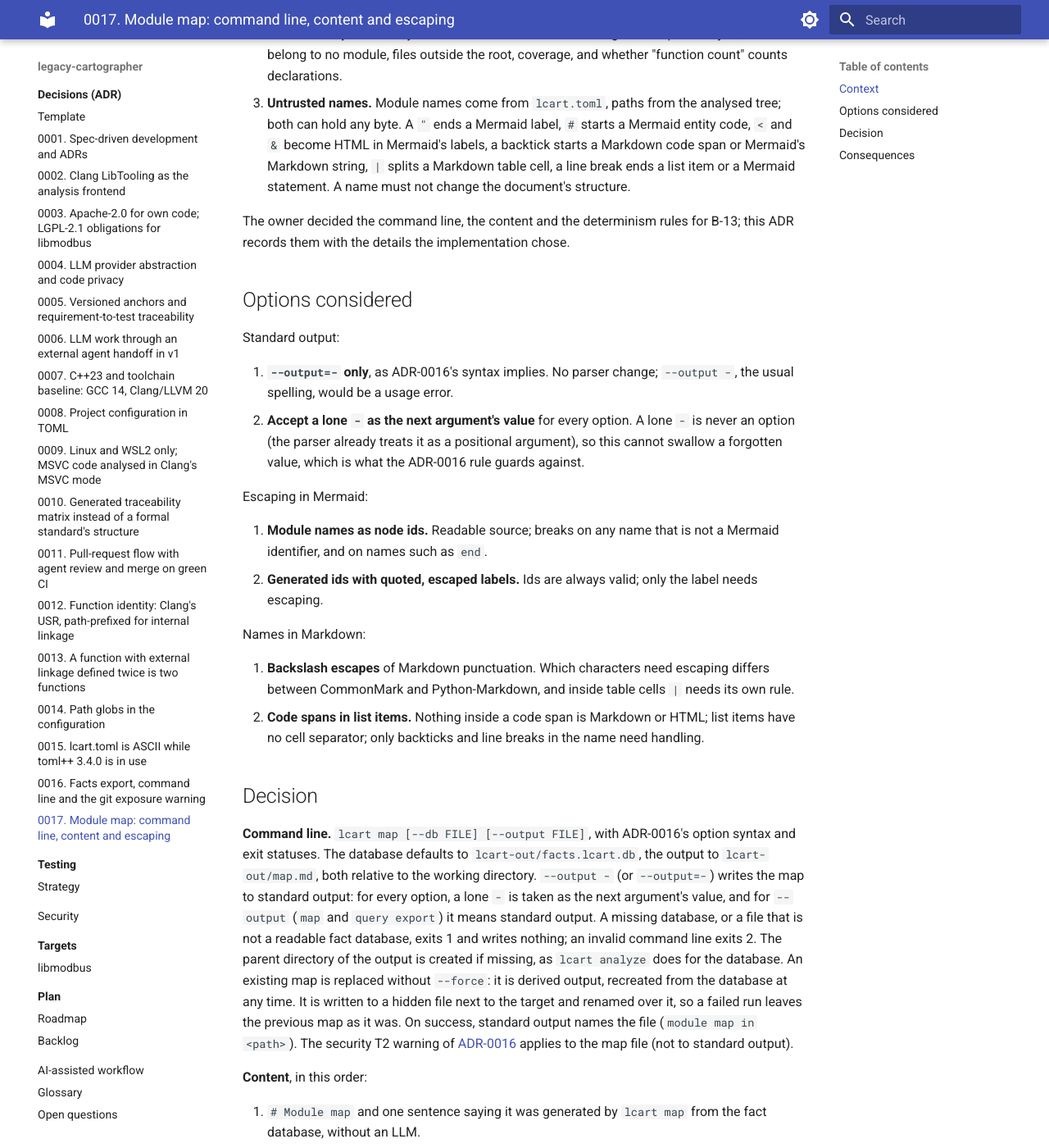
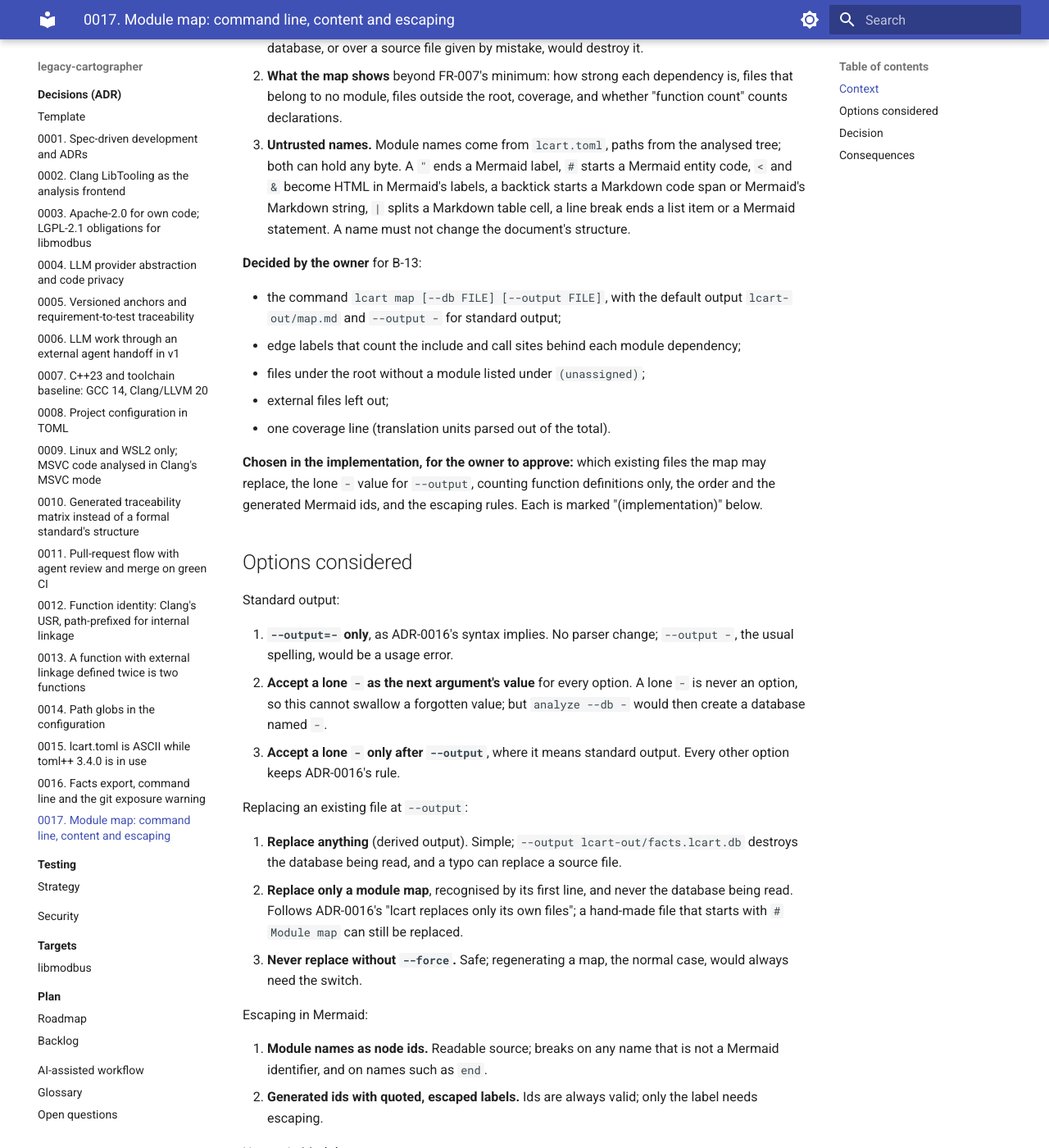
Before and after one commit to Tomek52/legacy-cartographer, an MkDocs documentation site: the page built from docs/adr/0017-module-map-format-and-command-line.md, in a window 1280 px wide and 1400 px high, scrolled down 639 px. Shown: the whole window at 82% size. Built offline with MkDocs 1.6.1 and Material for MkDocs 9.7.7, drawn with Linux system fonts in a browser that asks for light colours; some of the changed text lies outside the part shown.

Commit message:
docs(adr): record ADR-0017 as an amendment of ADR-0016's option syntax
ADR-0016's status and index row now say its option syntax is amended by
ADR-0017 (a lone `-` value for `--output`); its decision text is
unchanged. ADR-0017 separates the owner's decisions from the
implementation's choices for the owner to approve, and records the
replacement rule (only an earlier map, never the database being read)
and the lone `-` limited to `--output`.

Backlog: B-13

Co-Authored-By: Claude Opus 5.5 <noreply@anthropic.com>
Claude-Session: https://claude.ai/code/session_01Sn6UD6WxmmXBAgKToBQUdD

```diff
--- a/docs/adr/0017-module-map-format-and-command-line.md
+++ b/docs/adr/0017-module-map-format-and-command-line.md
@@ -6,9 +6,9 @@
   [NFR-004](../specs/requirements.md#nfr004-deterministic-output-v1),
   [B-13](../plan/backlog.md#b13-module-map-v1),
   [security T2](../security.md)
-- **Supersedes / superseded by:** — (extends the option syntax of
-  [ADR-0016](0016-facts-export-and-command-line.md#adr0016-command-line-v1)
-  with a lone `-` value, below)
+- **Supersedes / superseded by:** — (amends the option syntax of
+  [ADR-0016](0016-facts-export-and-command-line.md#adr0016-command-line-v1):
+  a lone `-` is a value for `--output`, below)
 
 ## Context
 
@@ -20,9 +20,12 @@ with MkDocs + Mermaid (checked for libmodbus in
 ADR:
 
 1. **The command line**: options, default output, whether an existing
-   map is replaced, and how to ask for standard output. ADR-0016's syntax
-   says a value starting with `-` needs `=`, so `--output -` would be a
-   usage error.
+   file at the output is replaced, and how to ask for standard output.
+   ADR-0016's syntax says a value starting with `-` needs `=`, so
+   `--output -` would be a usage error. ADR-0016 also holds that lcart
+   replaces only its own files (`--force` refuses a file that is not a fact
+   database); a map written over the database, or over a source file given
+   by mistake, would destroy it.
 2. **What the map shows** beyond FR-007's minimum: how strong each
    dependency is, files that belong to no module, files outside the root,
    coverage, and whether "function count" counts declarations.
@@ -33,8 +36,20 @@ ADR:
    string, `|` splits a Markdown table cell, a line break ends a list item
    or a Mermaid statement. A name must not change the document's structure.
 
-The owner decided the command line, the content and the determinism rules
-for B-13; this ADR records them with the details the implementation chose.
+**Decided by the owner** for B-13:
+
+- the command `lcart map [--db FILE] [--output FILE]`, with the default
+  output `lcart-out/map.md` and `--output -` for standard output;
+- edge labels that count the include and call sites behind each module
+  dependency;
+- files under the root without a module listed under `(unassigned)`;
+- external files left out;
+- one coverage line (translation units parsed out of the total).
+
+**Chosen in the implementation, for the owner to approve:** which existing
+files the map may replace, the lone `-` value for `--output`, counting
+function definitions only, the order and the generated Mermaid ids, and the
+escaping rules. Each is marked "(implementation)" below.
 
 ## Options considered
 
@@ -43,9 +58,22 @@ Standard output:
 1. **`--output=-` only**, as ADR-0016's syntax implies. No parser change;
    `--output -`, the usual spelling, would be a usage error.
 2. **Accept a lone `-` as the next argument's value** for every option.
-   A lone `-` is never an option (the parser already treats it as a
-   positional argument), so this cannot swallow a forgotten value, which is
-   what the ADR-0016 rule guards against.
+   A lone `-` is never an option, so this cannot swallow a forgotten value;
+   but `analyze --db -` would then create a database named `-`.
+3. **Accept a lone `-` only after `--output`**, where it means standard
+   output. Every other option keeps ADR-0016's rule.
+
+Replacing an existing file at `--output`:
+
+1. **Replace anything** (derived output). Simple; `--output
+   lcart-out/facts.lcart.db` destroys the database being read, and a typo
+   can replace a source file.
+2. **Replace only a module map**, recognised by its first line, and never
+   the database being read. Follows ADR-0016's "lcart replaces only its
+   own files"; a hand-made file that starts with `# Module map` can still
+   be replaced.
+3. **Never replace without `--force`.** Safe; regenerating a map, the
+   normal case, would always need the switch.
 
 Escaping in Mermaid:
 
@@ -69,16 +97,31 @@ Names in Markdown:
 FILE] [--output FILE]`, with ADR-0016's option syntax and exit statuses.
 The database defaults to `lcart-out/facts.lcart.db`, the output to
 `lcart-out/map.md`, both relative to the working directory. `--output -`
-(or `--output=-`) writes the map to standard output: for every option, a
-lone `-` is taken as the next argument's value, and for `--output` (`map`
-and `query export`) it means standard output. A missing database, or a file
-that is not a readable fact database, exits 1 and writes nothing; an
-invalid command line exits 2. The parent directory of the output is
-created if missing, as `lcart analyze` does for the database. An existing
-map is replaced without `--force`: it is derived output, recreated from the
-database at any time. It is written to a hidden file next to the target
-and renamed over it, so a failed run leaves the previous map as it was. On
-success, standard output names the file (`module map in <path>`). The
+(or `--output=-`) writes the map to standard output. (implementation) Only
+after `--output` is a lone `-` taken as the next argument's value, and for
+`--output` (`map` and `query export`) it means standard output; every other
+option given `-` as its next argument is a missing value, as in ADR-0016.
+A missing database, or a file that is not a readable fact database, exits
+1 and writes nothing; an invalid command line exits 2. The parent
+directory of the output is created if missing, as `lcart analyze` does for
+the database.
+
+<a id="adr0017-replace-only-maps-v1"></a>**Which file is replaced**
+(implementation). lcart replaces only its own files, as in ADR-0016. The
+map is written to a hidden file next to the output and renamed over it,
+so a failed run leaves an earlier map as it was, and:
+
+- the output must not be the database being read: the same lexically
+  normal absolute path, or the same file (`std::filesystem::equivalent`)
+  when it exists, so a link or another spelling is caught too;
+- an existing output is replaced without `--force` only if it is a
+  regular file whose first line is exactly `# Module map` (the first line
+  of every map). Any other file, an empty one, a directory or a symbolic
+  link at the output is refused;
+- each refusal exits 1 and leaves the file unchanged. `--output -` writes
+  no file and is not checked.
+
+On success, standard output names the file (`module map in <path>`). The
 security T2 warning of
 [ADR-0016](0016-facts-export-and-command-line.md#adr0016-git-exposure-check-v1)
 applies to the map file (not to standard output).
@@ -109,13 +152,13 @@ applies to the map file (not to standard output).
    headers) are left out: they belong to no module and their paths are
    machine-specific.
 
-Function counts count **definitions** (`FUNCTION.is_definition`), in the
+(implementation) Function counts count **definitions** (`FUNCTION.is_definition`), in the
 file of the definition: a function declared in a header and defined in a
 `.c` file counts once, for the `.c` file. Counts use singular and plural
 (`1 file`, `0 files`).
 
-<a id="adr0017-deterministic-order-v1"></a>**Order and stability.**
-Modules are sorted by name, files by path, edges by source then target
+<a id="adr0017-deterministic-order-v1"></a>**Order and stability**
+(implementation). Modules are sorted by name, files by path, edges by source then target
 module name, all compared byte-wise. Node ids are `m0`, `m1`, ... in that
 module order. The map holds no timestamp, absolute path, row id or tool
 version, and ends with exactly one newline, so the same facts give the same
@@ -125,7 +168,7 @@ Inserting the same facts in another order gives the same map. Adding,
 removing or renaming a module renumbers the ids of the modules after it;
 the map is regenerated as a whole, not edited.
 
-<a id="adr0017-escaping-v1"></a>**Escaping.** First, in every name and
+<a id="adr0017-escaping-v1"></a>**Escaping** (implementation). First, in every name and
 path, each byte that is not part of valid UTF-8 (the rule of
 [ADR-0016](0016-facts-export-and-command-line.md#adr0016-export-format-v1))
 and each control character (U+0000 to U+001F, U+007F) becomes U+FFFD. Then:
@@ -160,7 +203,11 @@ and each control character (U+0000 to U+001F, U+007F) becomes U+FFFD. Then:
   for libmodbus by B-14. If Mermaid stops decoding `#NNN;` in quoted labels,
   the escaping must change and the golden files with it.
 - `query export --output -` now writes to standard output; before, it was a
-  usage error, and `--output=-` wrote a file named `-`.
+  usage error, and `--output=-` wrote a file named `-`. `query export
+  --output` still replaces any file; applying the rule above to it is a
+  follow-up ([open questions](../open-questions.md#open-technical-questions)).
+- Regenerating a map over a file a user edited by hand replaces it, as
+  long as its first line is still `# Module map`.
 - A large code base gives one long list per module; revisit (for example a
   table of modules, or one page per module) when B-14 shows the libmodbus
   map.
```
Also changed, not shown: docs/adr/0016-facts-export-and-command-line.md (+1 -1 lines), docs/adr/index.md (+1 -1 lines).
